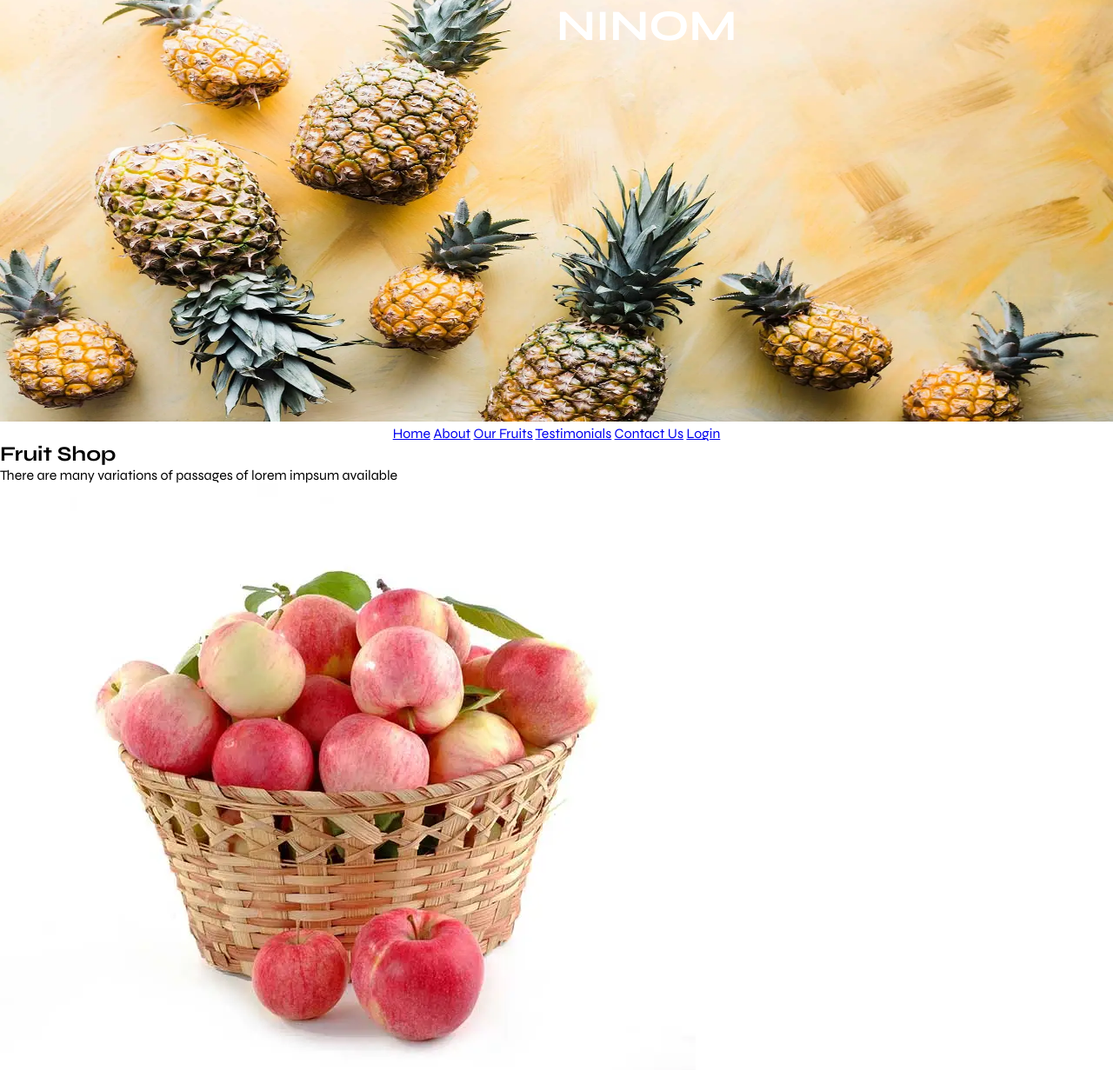
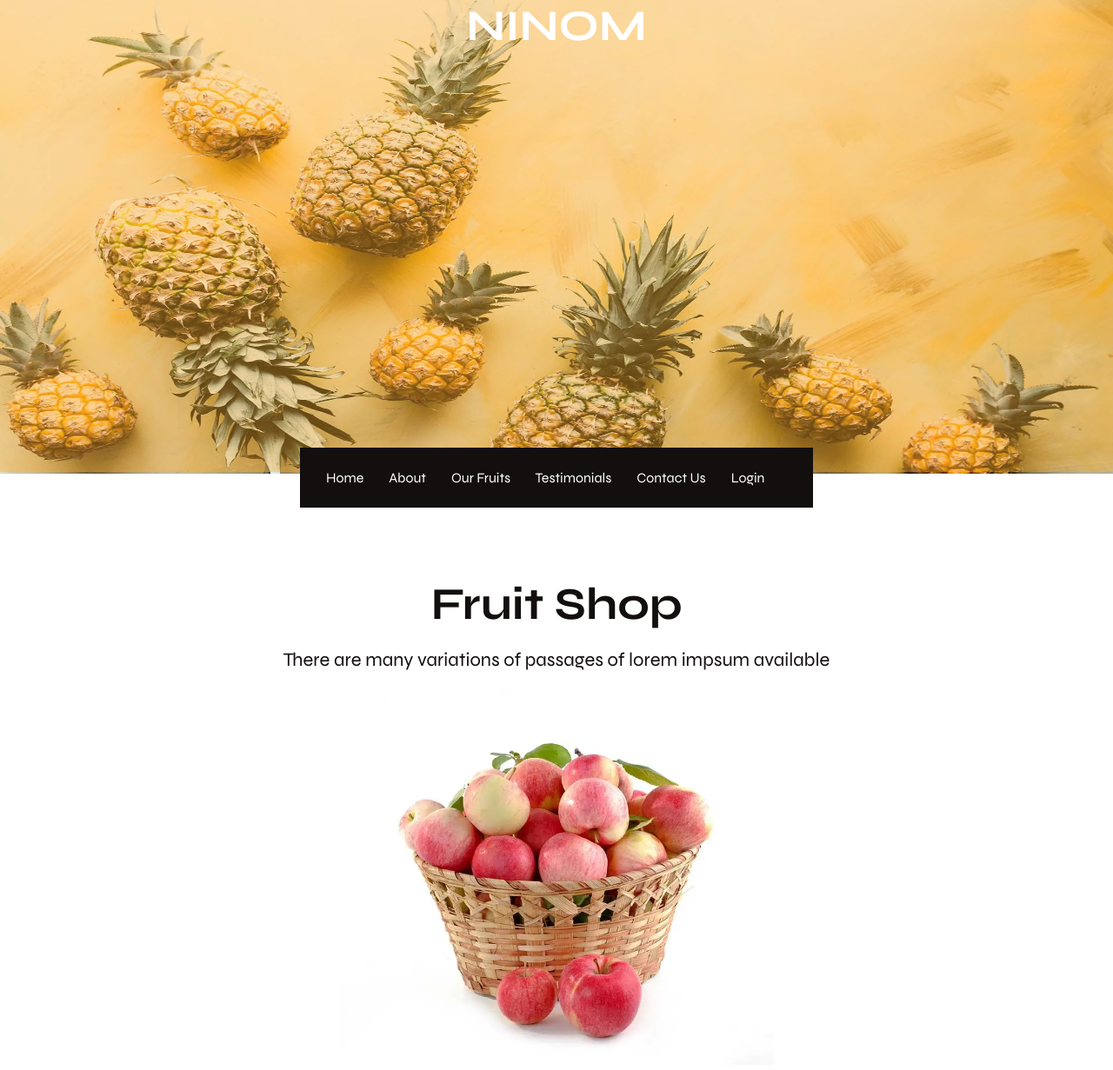
Before and after one commit to Idrees-Hashmi/Ninom-Project, a plain HTML site: page index.html in a window 1280 px wide. Shown: the top 1231 px of the page at 87% size. Drawn offline with Linux system fonts and the light colour scheme.

Commit message:
Update 1.2

```diff
--- a/style.css
+++ b/style.css
@@ -4,23 +4,113 @@
   font-family: "Syne", sans-serif;
   gap: 0px;
 }
-header {
-  position: relative;
-  text-align: center;
-  color: white;
+
+/* heading H2 */
+
+h2 {
+  color: #130f0f;
+  font-size: 52px;
 }
+
+/* Heading H3 */
+
+h3 {
+  color: #130f0f;
+  font-size: 40px;
+}
+
+/* Paragraph */
+
+p {
+  font-size: 22px;
+  color: #130f0f;
+}
+
+/* Button */
+
+button {
+  background-color: #130f0f;
+  color: whitesmoke;
+  font-size: 22px;
+  font-weight: 700;
+  padding: 18px 55px;
+  border: 2px solid #130f0f;
+  transition: ease 0.3s;
+}
+
+/* Button Hover Effect*/
+
+button:hover {
+  background-color: transparent;
+  color: #130f0f;
+}
+
+/* Heading H1 */
+
 header h1 {
-  position: absolute;
-  left: 50%;
-  right: 50%;
   z-index: 50;
   color: white;
   font-size: 50px;
   text-transform: uppercase;
 }
+
+header {
+  /* position: relative; */
+  text-align: center;
+  color: white;
+  display: flex;
+  flex-direction: column;
+  align-items: center;
+}
+
+/* Header Image */
+
 header img {
   margin-top: -65px;
   z-index: 1;
   width: 100%;
   height: 550px;
 }
+
+header::after {
+  z-index: 2;
+  content: "";
+  position: absolute;
+  top: 0;
+  left: 0;
+  width: 100%;
+  height: 543px;
+  background-color: #f9af2d; /* Your desired color overlay */
+  opacity: 0.4; /* Adjust opacity as needed */
+  z-index: 2; /* Ensure the overlay appears above the image */
+}
+
+header nav {
+  display: inline;
+  z-index: 10;
+  display: inline;
+  padding: 25px 30px;
+  background-color: #130f0f;
+  margin-top: -30px;
+}
+
+nav a {
+  color: white;
+  text-decoration: none;
+  margin-right: 1.6rem;
+}
+
+.section1 {
+  display: flex;
+  flex-direction: column;
+  justify-content: center;
+  align-items: center;
+  margin-top: 80px;
+  margin-bottom: 30px;
+  gap: 20px;
+}
+
+.section1 img {
+  width: 500px;
+  height: auto;
+}
```
